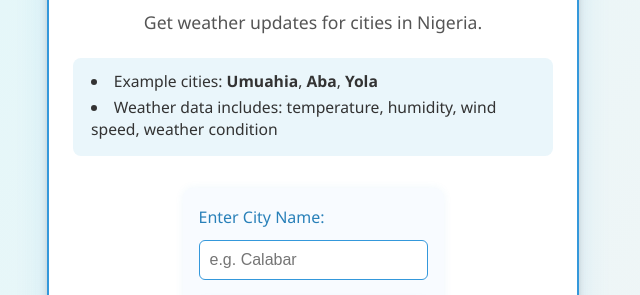
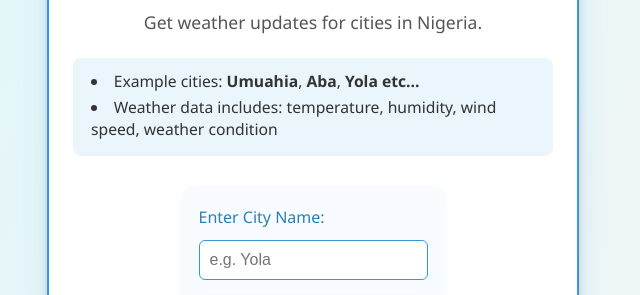
Before and after one commit to Emmanuel00885566/Weather-report-app, a website: page public/weatherReport.html in a window 1280 px wide. Shown: the part 162-457 px from the top of the page, 327-967 px from the left. Drawn offline with Linux system fonts and the light colour scheme.

Commit message:
Changed the example city in the input city placeholder to include a city in the json file

```diff
--- a/public/weatherReport.html
+++ b/public/weatherReport.html
@@ -14,13 +14,13 @@
             <h1 id="main-title">Weather Report</h1>
             <p class="app-description">Get weather updates for cities in Nigeria.</p>
             <ul class="info-list">
-                <li>Example cities: <strong>Umuahia</strong>, <strong>Aba</strong>, <strong>Yola</strong></li>
+                <li>Example cities: <strong>Umuahia</strong>, <strong>Aba</strong>, <strong>Yola etc...</strong></li>
                 <li>Weather data includes: temperature, humidity, wind speed, weather condition</li>
 
             </ul>
             <form id="weatherForm" aria-label="Weather search form">
                 <label for="city">Enter City Name:</label>
-                <input type="text" id="city" name="city" placeholder="e.g. Calabar">
+                <input type="text" id="city" name="city" placeholder="e.g. Yola">
                 <button type="submit">Get Weather</button>
             </form>
             <div class="spinner" id="loadingSpinner"></div>
```
